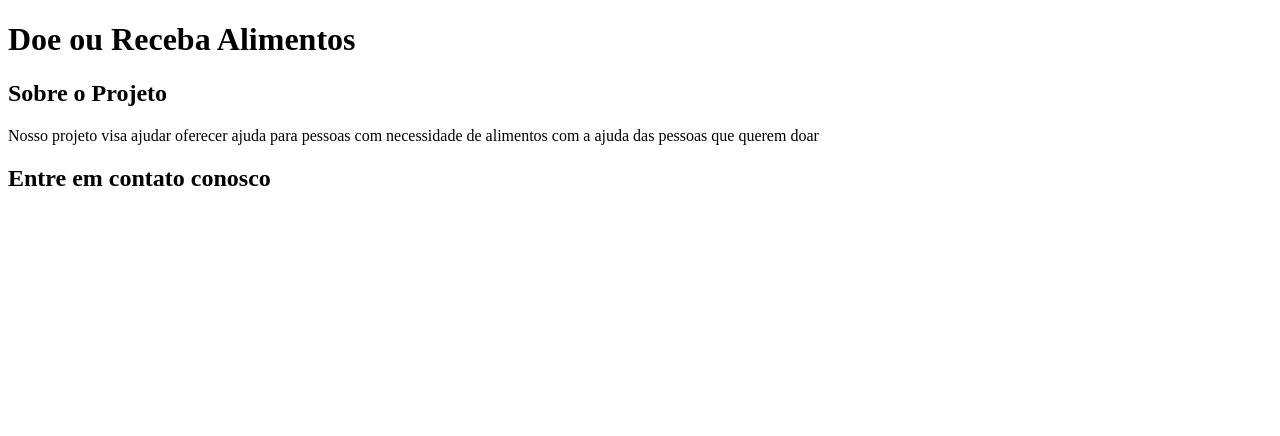
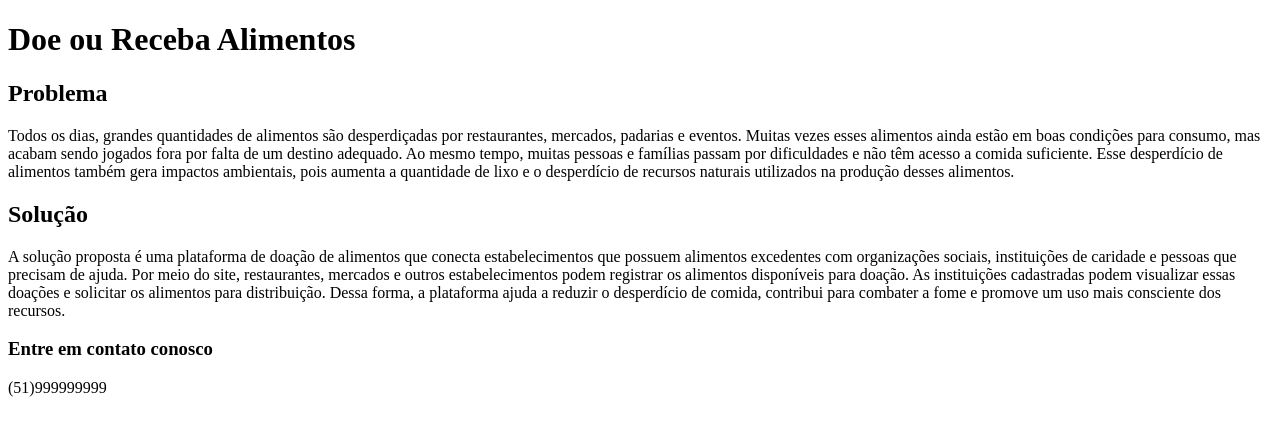
Before and after one commit to ArthurR731/landing-page-arthur-rocha, a plain HTML site: page index.html in a window 1280 px wide. Drawn offline with Linux system fonts and the light colour scheme.

Commit message:
explicação problema e solução

```diff
--- a/index.html
+++ b/index.html
@@ -11,11 +11,14 @@
         <h1>Doe ou Receba Alimentos</h1>
     </header>
         <main>
-            <h2>Sobre o Projeto</h2>
-            <p>Nosso projeto visa ajudar oferecer ajuda para pessoas com necessidade de alimentos com a ajuda das pessoas que querem doar</p>
+            <h2>Problema</h2>
+            <p>Todos os dias, grandes quantidades de alimentos são desperdiçadas por restaurantes, mercados, padarias e eventos. Muitas vezes esses alimentos ainda estão em boas condições para consumo, mas acabam sendo jogados fora por falta de um destino adequado. Ao mesmo tempo, muitas pessoas e famílias passam por dificuldades e não têm acesso a comida suficiente. Esse desperdício de alimentos também gera impactos ambientais, pois aumenta a quantidade de lixo e o desperdício de recursos naturais utilizados na produção desses alimentos.</p>
+            <h2>Solução</h2>
+            <p>A solução proposta é uma plataforma de doação de alimentos que conecta estabelecimentos que possuem alimentos excedentes com organizações sociais, instituições de caridade e pessoas que precisam de ajuda. Por meio do site, restaurantes, mercados e outros estabelecimentos podem registrar os alimentos disponíveis para doação. As instituições cadastradas podem visualizar essas doações e solicitar os alimentos para distribuição. Dessa forma, a plataforma ajuda a reduzir o desperdício de comida, contribui para combater a fome e promove um uso mais consciente dos recursos.</p>
         </main>
     <footer>
-        <h2>Entre em contato conosco</h2>
+        <h3>Entre em contato conosco</h3>
+        <p>(51)999999999</p>
     </footer>
 </body>
 </html>
```
